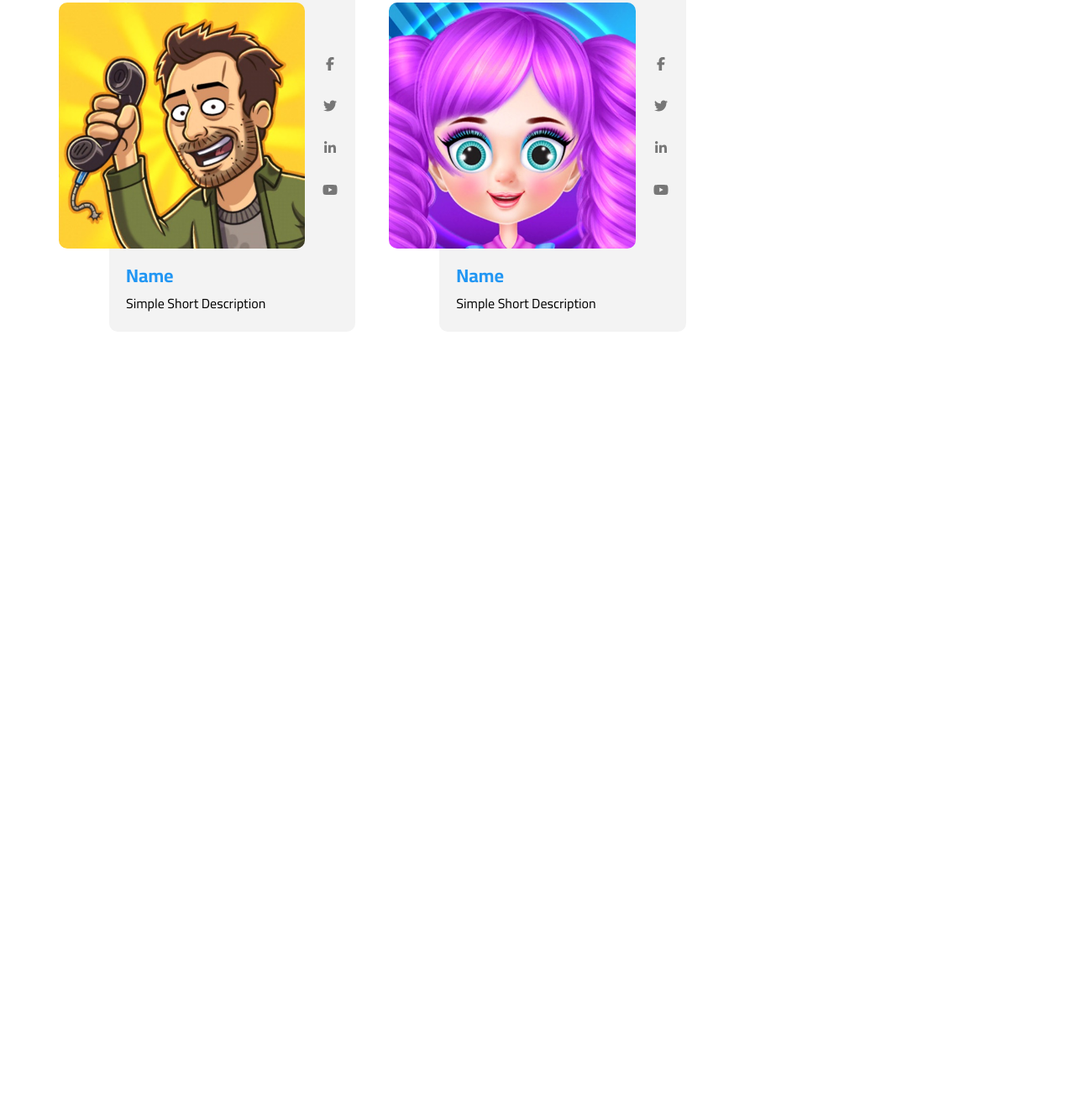
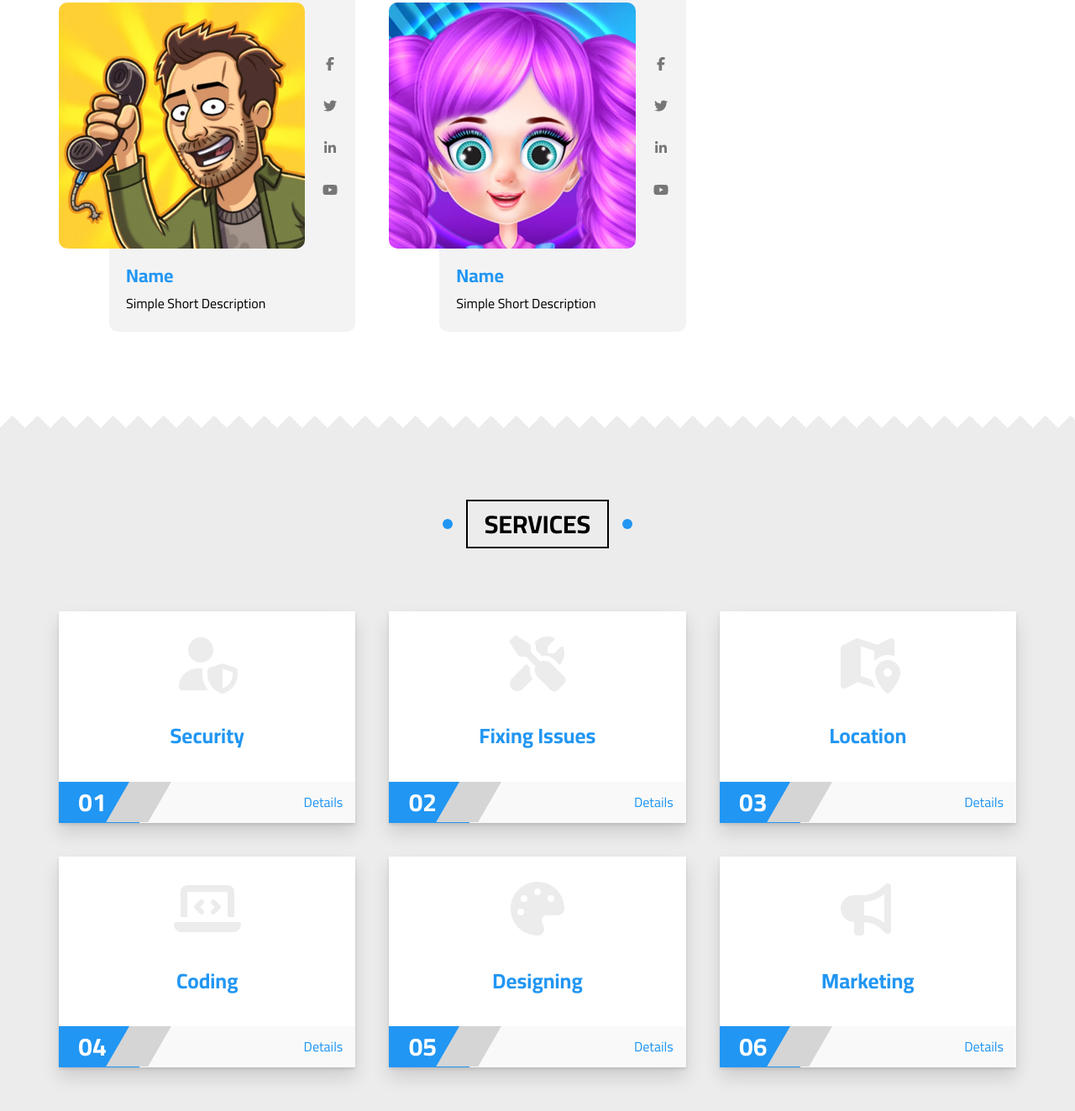
Before and after one commit to AhmedAltahan/altahan-demo-v1, a website: page index.html in a window 1280 px wide. Shown: the part 6144-7467 px from the top of the page at 84% size. Before the commit the page ends 6639 px from the top, so only its background shows below. Drawn offline with Linux system fonts and the light colour scheme.

Commit message:
done Services Section.

```diff
--- a/index.html
+++ b/index.html
@@ -710,6 +710,70 @@
         </div>
     </section>
 
+    <div class="spikes"></div>
+
+    <section class="services">
+        <div class="main-title">
+            <h2>services</h2>
+        </div>
+        <div class="container">
+            <div class="card">
+                <div class="top">
+                    <i class="fas fa-user-shield fa-4x"></i>
+                    <h3>Security</h3>
+                </div>
+                <div class="bottom">
+                    <a href="#">details</a>
+                </div>
+            </div>
+            <div class="card">
+                <div class="top">
+                    <i class="fas fa-tools fa-4x"></i>
+                    <h3>Fixing Issues</h3>
+                </div>
+                <div class="bottom">
+                    <a href="#">details</a>
+                </div>
+            </div>
+            <div class="card">
+                <div class="top">
+                    <i class="fas fa-map-marked-alt fa-4x"></i>
+                    <h3>Location</h3>
+                </div>
+                <div class="bottom">
+                    <a href="#">details</a>
+                </div>
+            </div>
+            <div class="card">
+                <div class="top">
+                    <i class="fas fa-laptop-code fa-4x"></i>
+                    <h3>Coding</h3>
+                </div>
+                <div class="bottom">
+                    <a href="#">details</a>
+                </div>
+            </div>
+            <div class="card">
+                <div class="top">
+                    <i class="fas fa-palette fa-4x"></i>
+                    <h3>Designing</h3>
+                </div>
+                <div class="bottom">
+                    <a href="#">details</a>
+                </div>
+            </div>
+            <div class="card">
+                <div class="top">
+                    <i class="fas fa-bullhorn fa-4x"></i>
+                    <h3>Marketing</h3>
+                </div>
+                <div class="bottom">
+                    <a href="#">details</a>
+                </div>
+            </div>
+        </div>
+    </section>
+
     <!-- <script src="assets/js/bootstrap.bundle.min.js"></script> -->
     <script src="assets/js/all.min.js"></script>
     <noscript>Sorry you do not support javaScript</noscript>
--- a/sass/main.scss
+++ b/sass/main.scss
@@ -9,3 +9,4 @@
 @use "pages/feature";
 @use "pages/testemonials";
 @use "pages/team-member";
+@use "pages/services";
--- /dev/null
+++ b/sass/pages/_services.scss
@@ -0,0 +1,119 @@
+
+
+$white :white;
+$black : black;
+$gray-v1 :#ececec;
+$gray-v2 :#f9f9f9;
+$gray-v3 :#d5d5d5;
+$shadow-v1 : rgb(0 0 0 / 13%);
+$shadow-v2 :rgb(0 0 0 / 12%);
+$blue : #2196f3;
+
+
+.services {
+    padding: 6.25em 0;
+    background-color: $gray-v1;
+
+    .container {
+        display: grid;
+        grid-template-columns: repeat(auto-fill , minmax(300px , 1fr));
+        gap: 2.5em;
+
+        .card {
+            background-color: $white;
+            box-shadow: 0 12px 20px 0 $shadow-v1,
+                        0 2px 4px 0 $shadow-v2;
+            transition: 0.3s;
+            position: relative;
+            counter-increment: services;
+        }
+    }
+}
+
+.services {
+    .container {
+        .card {
+            .top {
+                text-align: center;
+
+                svg {
+                    color: $gray-v1;
+                    margin: 1.875rem 0 1.25rem;
+                }
+
+                h3 {
+                    color: $blue;
+                    font-size: 1.56rem;
+                    margin: 1.25rem 0 2.5rem;
+                }
+            }
+        }
+    }
+}
+
+.services {
+    .container {
+        .card {
+            .bottom {
+                padding: 0.9375rem;
+                text-align: end;
+                background-color: $gray-v2;
+                position: relative;
+
+                &:before {
+                    content: "0" counter(services);
+                    position: absolute;
+                    left: 0;
+                    top: 0;
+                    height: 100%;
+                    width: 80px;
+                    padding-right: 1rem;
+                    display: flex;
+                    justify-content: center;
+                    align-items: center;
+                    font-size: 1.875rem;
+                    color: $white;
+                    font-weight: bold;
+                    background-color: $blue;
+
+                }
+
+                &:after {
+                    content: "";
+                    position: absolute;
+                    left: 70px;
+                    top: 0;
+                    height: 100%;
+                    width: 50px;
+                    background-color: $gray-v3;
+                    transform: skewX(-30deg);
+                }
+
+                a {
+                    color: $blue;
+                    display: block;
+                    text-transform: capitalize;
+                }
+            }
+
+            &::before {
+                content: "";
+                position: absolute;
+                top: 0%;
+                left: 50%;
+                transform: translateX(-50%);
+                width: 0;
+                height: 3px;
+                background-color: $blue;
+                transition: 0.3s;
+            }
+
+            &:hover {
+                transform: translatey(-7px);
+            }
+            &:hover::before {
+                width: 100%;
+            }
+        }
+    }
+}
```
Also changed, not shown: dist/css/main.css, 1 other file.
